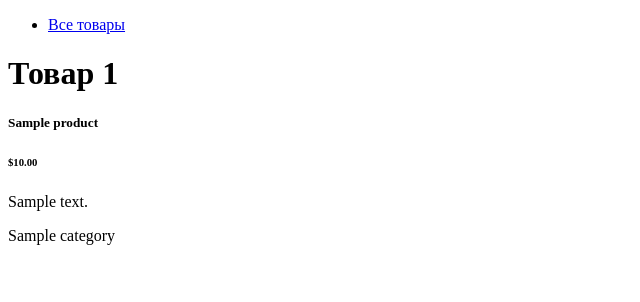
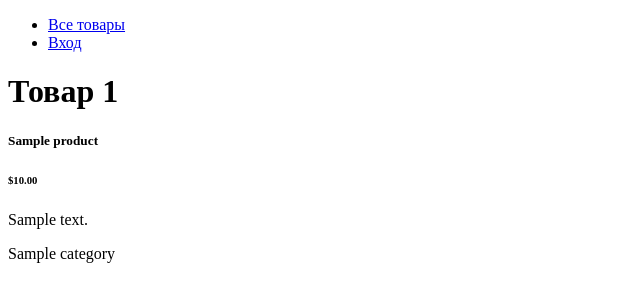
Before and after one commit to iasman312/internship, a Django app: page /products/1/ in a window 1280 px wide. Shown: the top 302 px of the page, without its empty margins (0-640 px from the left). Run offline with Django 3.2, Linux system fonts and the light colour scheme; tables that the repository leaves empty hold one stand-in row (values such as "Sample post").

Commit message:
Исправили ошибки с выходом и входом пользователя

```diff
--- a/django_app/accounts/templates/login.html
+++ b/django_app/accounts/templates/registration/login.html
@@ -10,7 +10,7 @@
 <body>
 <div>
     <h1>Вход</h1>
-    <form action="{% url 'login' %}" method="post" class="text-center">
+    <form action="" method="post">
         {% csrf_token %}
         {% if has_error %}
             <p>Неверное имя пользователя или пароль.</p>
--- a/django_app/shop/templates/base.html
+++ b/django_app/shop/templates/base.html
@@ -10,6 +10,13 @@
         <ul class="menu">
             <li><a href="{% url "product-list" %}">Все товары</a></li>
             {% block menu %}{% endblock %}
+            {% if user.is_authenticated %}
+               {% block menu_links %}{% endblock %}
+                   <li class="menu-right"><a href="{% url 'logout' %}?next={{ request.get_full_path }}" class="nav-link">Выход</a></li>
+                   <li class="menu-right">Привет, {{ user.username }}!</li>
+           {% else %}
+               <li class="menu-right"><a href="{% url 'login' %}?next={{ request.get_full_path }}" class="nav-link">Вход</a></li>
+           {% endif %}
         </ul>
     </nav>
 
```
